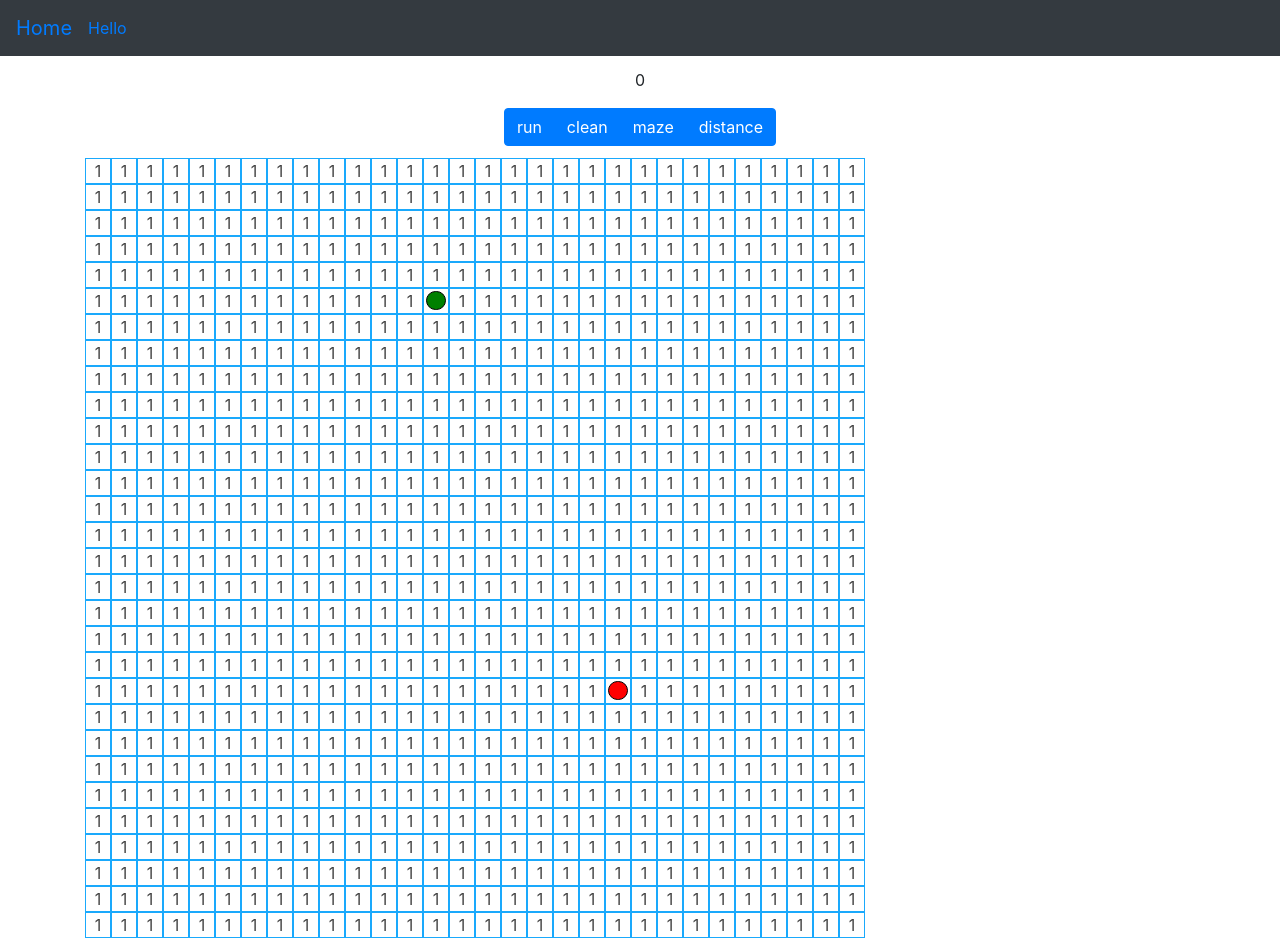
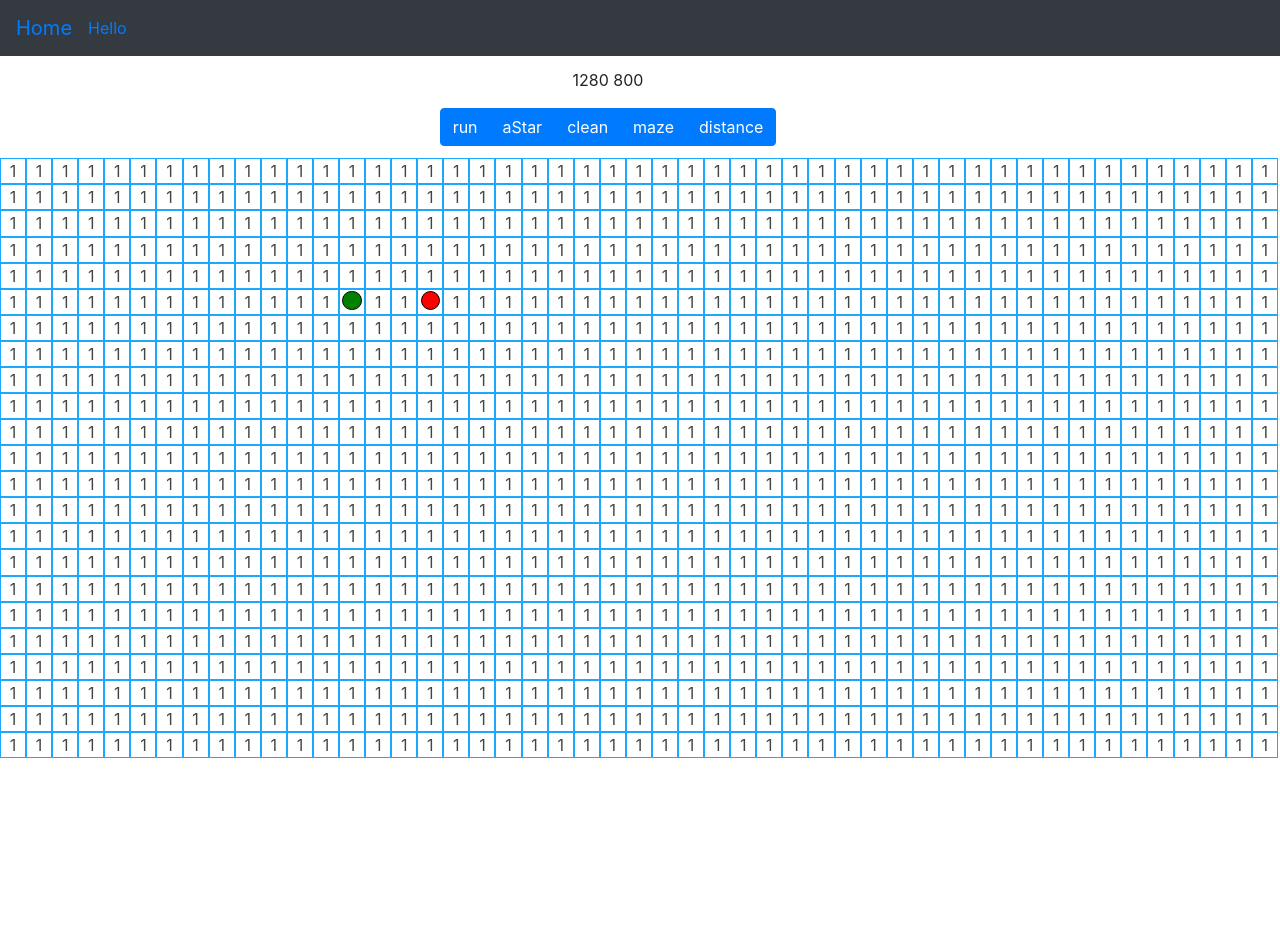
Before and after one commit to auratiger/shortst_path_visualiser, a React (Create React App) app: page / in a window 1280 px wide. After the commit the page ends 800 px from the top, so only its background shows below. Built offline with nearby package versions, Linux system fonts and the light colour scheme.

Commit message:
working on aStar algorithm

```diff
--- a/src/algorithms/aStar.js
+++ b/src/algorithms/aStar.js
@@ -1,24 +1,7 @@
 
 // finds the distance from node "start" to node "end"
 function calculateDistance(start, end){
-    let [startRow, startCol] = [start.row, start.col];
-    let [endRow, endCol] = [end.row, end.col];
-
-    let dirY = startRow < endRow ? 1 : -1;
-    let dirX = startCol < endCol ? 1 : -1;
-    let distance = 0;
-
-    while(startRow !== endRow){
-        startRow += dirY;
-        distance++;
-    }
-
-    while(startCol !== endCol){
-        startCol += dirX;
-        distance++;
-    }
-
-    return distance;
+    return (Math.abs(start.row - end.row) + Math.abs(start.col - end.col));
 }
 
 function getAdjacentNodes(matrix, curNode){
@@ -48,6 +31,8 @@ function getNodeWithShortestDistance(grid){
     let smallest = Infinity;
     let rNode = null;
     let index = 0;
+    console.log(grid.length);
+
 
     for(let i = 0; i < grid.length; i++){
         let node = grid[i];
@@ -61,29 +46,56 @@ function getNodeWithShortestDistance(grid){
     return [rNode, index];
 }
 
-export function aStar(board, startNode, endNode){
+export function aStar(board){
     return new Promise((resolve, reject) => {
+        let reachedEnd = false;
 
+        let startNode = board.startNode;
+        let endNode = board.endNode;
+
+        startNode.gScore = 0;
         let openSet = [startNode];
+        let closedSet = [];
 
-            while(openSet.length != 0){
+        while(openSet.length !== 0){
 
-                let [curNode, i] = getNodeWithShortestDistance(board.grid);
+            let [curNode, i] = getNodeWithShortestDistance(openSet);
             openSet.splice(i, 1); // removes the node at index i;
 
             if(curNode.isEnd){
                 console.log("end");
+                reachedEnd = true;
+                board.visualization.push(curNode);
                 break;
             }
 
             let adjacentNodes = getAdjacentNodes(board.grid, curNode);
 
             adjacentNodes.forEach(node => {
+                node.previusNode = curNode;
 
+                let g = curNode.gScore + curNode.pathDistance;
+                let h = calculateDistance(node, endNode);
+                let f = g + h;
+
+                let q = openSet.filter(el => el.id === node.id);
+                if(q.length !== 0 && q[0].fScore < f){
+                    return;
+                }
+
+                q = closedSet.filter(el => el.id === node.id);
+                if(q.length !== 0 && q[0].fScore < f){
+                    return;
+                }
+
+                node.fScore = f;
+                openSet.push(node);
+            })
+
+            board.visualization.push(curNode);
+            closedSet.push(curNode);
+        }
+
+        resolve(reachedEnd);
     })
 }
-
-
-            reject("N");
-    })
-}
--- a/src/components/Layout/Layout.module.css
+++ b/src/components/Layout/Layout.module.css
@@ -1,5 +1,5 @@
 .center {
-    margin: auto;
+    margin: 0;
     width: 95%;
     /* padding: 10px; */
   }
--- a/src/containers/Board/Board.js
+++ b/src/containers/Board/Board.js
@@ -2,8 +2,8 @@ import Node from '../Node/Node';
 
 const START_NODE_ROW = 5;
 const START_NODE_COL = 13;
-const END_NODE_ROW = 20;
-const END_NODE_COL = 20;
+const END_NODE_ROW = 5;
+const END_NODE_COL = 16;
 
 class Board{
     constructor(rows, cols){
@@ -12,6 +12,8 @@ class Board{
         this.cols = cols;
         this.visualization = [];
         this.grid = [];
+        this.startNode = null;
+        this.endNode = null;
 
         //generates the board
         for(let row = 0; row < rows; row++){
@@ -23,8 +25,10 @@ class Board{
               if(START_NODE_ROW === row && START_NODE_COL === col){
                 node.tentDistance = 0
                 node.isStart = true;
+                this.startNode = node;
               }else if(END_NODE_ROW === row && END_NODE_COL === col){
                 node.isEnd = true;
+                this.endNode = node;
               }
 
               this.grid[row].push(node)
--- a/src/containers/GridPath/GR.js
+++ b/src/containers/GridPath/GR.js
@@ -12,8 +12,10 @@ import './GridPath.css';
 import 'bootstrap/dist/css/bootstrap.min.css';
 import { Button, ButtonGroup, Card } from 'react-bootstrap';
 
-const ROWS = 30;
-const COLS = 30;
+// const ROWS = 35;
+// const COLS = 92;
+const ROWS = Math.floor(window.innerHeight / 34);
+const COLS = Math.floor(window.innerWidth / 26);
 
 const GridPath = () => {
 
@@ -21,10 +23,21 @@ const GridPath = () => {
     const [board, setBoard] = useState(null);
     const [mouseDown, setMouseDown] = useState(false);
     const [distance, setDistance] = useState(0);
+    const [screenWidth, setScreenWidth] = useState(0);
+    const [screenHeight, setScreenHeight] = useState(0);
 
     useEffect(() => {
-        setBoard(new Board(ROWS, COLS, setRerender));
+      updateScreenSize();
+      window.addEventListener('resize', updateScreenSize);
+      setBoard(new Board(ROWS, COLS, setRerender));
+
+        return () => {window.removeEventListener('resize', updateScreenSize)}
     }, []);
+
+    const updateScreenSize = () => {
+      setScreenWidth(window.innerWidth);
+      setScreenHeight(window.innerHeight);
+    }
 
     const resetBoard = () => {
       board.resetBoard();
@@ -41,9 +54,14 @@ const GridPath = () => {
 
         dijstraAlgorithm(board).then((reachedEnd) => {
           visualizePath(board.visualization, reachedEnd);
-          setRerender(!rerender);
         });
-      }
+    }
+
+    const runAStar = () => {
+      aStar(board).then((reachedEnd) => {
+        visualizePath(board.visualization, reachedEnd);
+      })
+    }
 
     const runMaze = () => {
         board.resetBoard();
@@ -126,9 +144,10 @@ const GridPath = () => {
       <div className={"center"}>
 
         <div className={"con"}>
-          <Card.Text>{distance}</Card.Text>
+          <Card.Text>{screenWidth + " " + screenHeight}</Card.Text>
           <ButtonGroup>
             <Button onClick={runDijcstra}>run</Button>
+            <Button onClick={runAStar}>aStar</Button>
             <Button onClick={resetBoard}>clean</Button>
             <Button onClick={runMaze}>maze</Button>
             <Button onClick={PathRandomizer}>distance</Button>
--- a/src/containers/GridPath/GridPath.css
+++ b/src/containers/GridPath/GridPath.css
@@ -1,5 +1,7 @@
 .container {
     display: grid;
+    margin: 0 !important;
+    padding: 0 !important;
 }
 
 .con {
@@ -27,8 +29,8 @@
     background-color: white;
     /* outline: 1px solid rgb(26, 169, 252); */
     display: inline-block;
-    height: 26px;
-    width: 26px;
+    height: 26.09px;
+    width: 26.09px;
 }
 
 .wall {
--- a/src/containers/Node/Node.js
+++ b/src/containers/Node/Node.js
@@ -6,6 +6,7 @@ class Node{
         this.isStart = false;
         this.isEnd = false;
         this.wall = false;
+        this.gScore = Infinity;
         this.fScore = Infinity;
         this.tentDistance = Infinity;
         this.pathDistance = 1;
```
Lines whose indentation alone changed are shown as unchanged.
